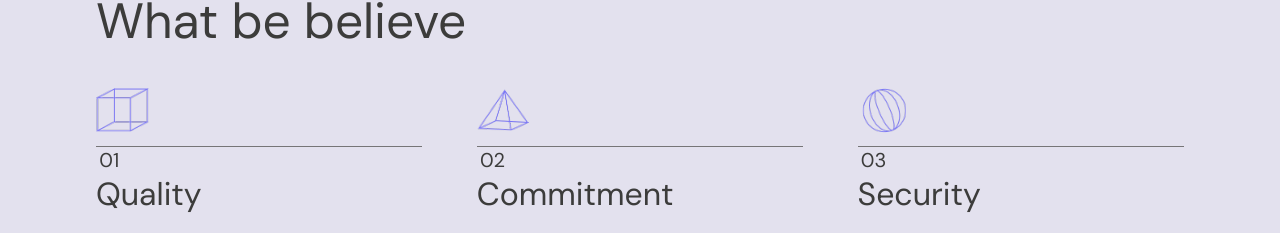
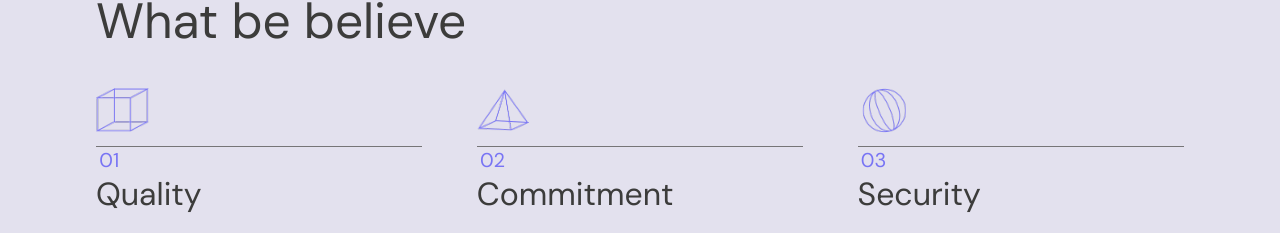
Before and after one commit to martatorredev/GigsonReact, a React (Vite) app: page /about in a window 1280 px wide. Shown: the part 883-1116 px from the top of the page. Built offline with nearby package versions, Linux system fonts and the light colour scheme.

Commit message:
Cambiando el color de los números a lila en la página sobre la agencia

```diff
--- a/src/components/About/AboutHero.css
+++ b/src/components/About/AboutHero.css
@@ -66,7 +66,7 @@
 }
 
 .about-span {
-   color: #3c3c3b;
+   color: #7874f4;
    font-size: 1.25rem;
    margin: 0 0.2rem;
 }
```
